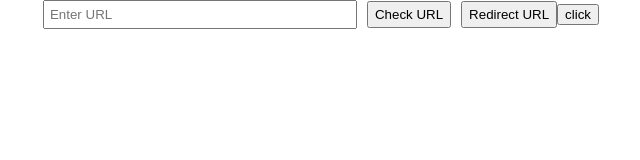
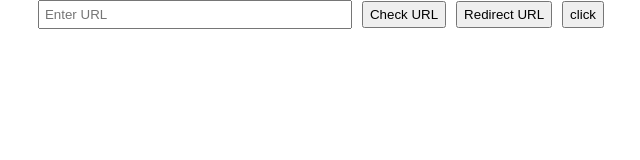
Before and after one commit to jaydipsonani/urlChecker, a React (Create React App) app: page / in a window 1280 px wide. Shown: the top 160 px of the page, without its empty margins (319-959 px from the left). Built offline with nearby package versions, Linux system fonts and the light colour scheme.

Commit message:
Update urlChecker.js

```diff
--- a/src/urlChecker.js
+++ b/src/urlChecker.js
@@ -100,7 +100,7 @@ const URLChecker = () => {
         Redirect URL
       </button>
 
-      <button onClick={installESimProfile}>click</button>
+      <button  style={{ cursor: "pointer", height: "27px", marginLeft: "10px" }} onClick={installESimProfile}>click</button>
 
       {error && <div style={{ marginTop: "10px", color: "red" }}>{error}</div>}
 
```
